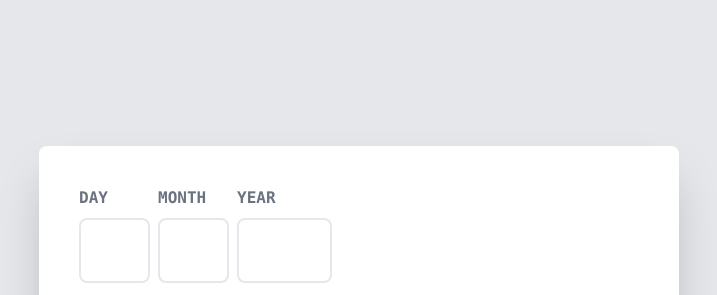
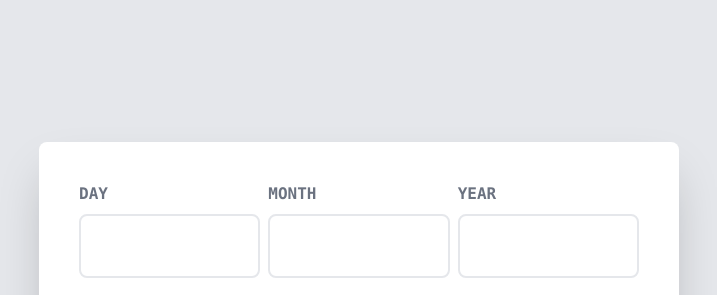
Before and after one commit to dipu-sah/js_age_cacluator, a plain HTML site: page index.html in a window 1280 px wide. Shown: the top 295 px of the page, without its empty margins (281-998 px from the left). Drawn offline with nearby package versions, Linux system fonts and the light colour scheme.

```diff
--- a/assets/js/script.js
+++ b/assets/js/script.js
@@ -45,20 +45,20 @@
           new Date(`${target.month}/${target.day}/${target.year}`).getTime();
         numberOfDays /= 1000 * 3600 * 24;
         numberOfDays = Math.ceil(numberOfDays);
-        console.log(numberOfDays);
+        // console.log(numberOfDays);
         ageInYearsPreviewContainer.textContent = Math.floor(numberOfDays / 365)
           .toString()
           .padStart(2, 0);
 
         numberOfDays %= 365;
-        console.log(numberOfDays);
+        // console.log(numberOfDays);
 
         ageInMontsPreviewContainer.textContent = Math.floor(numberOfDays / 30)
           .toString()
           .padStart(2, 0);
 
         numberOfDays %= 30;
-        console.log(numberOfDays);
+        // console.log(numberOfDays);
 
         ageInDaysPreviewContainer.textContent = Math.ceil(numberOfDays)
           .toString()
--- a/index.html
+++ b/index.html
@@ -36,8 +36,7 @@
       }
 
       /* Firefox */
-      input[type="number"] {
-        -moz-appearance: textfield;
+      input {
         box-sizing: border-box;
         padding: 1rem;
         font-size: 1.2rem;
@@ -50,38 +49,28 @@
     <main
       class="card_container h-full bg-white shadow-2xl rounded-lg box-border p-10 rounded-br-[8rem] font-bold flex flex-col gap-4 md:w-1/2 w-[80%]"
     >
-      <section class="input_containers flex flex-row h-24 gap-2">
-        <label class="flex flex-col h-full gap-2 text-gray-500">
+      <section class="input_containers flex flex-row min-h-24 gap-2">
+        <label class="flex flex-col gap-2 text-gray-500">
           DAY
           <input
             id="day_input"
-            class="border-solid border-2 border-grey grow rounded-lg font-bold text-black w-full"
-            type="number"
-            max="31"
-            min="1"
-            z
+            class="border-solid border-2 border-grey rounded-lg font-bold text-black w-full box-border px-2 h-16"
           />
           <span></span>
         </label>
-        <label class="flex flex-col h-full gap-2 text-gray-500">
+        <label class="flex flex-col gap-2 text-gray-500">
           MONTH
           <input
             id="month_input"
-            type="number"
-            max="12"
-            min="1"
-            class="border-solid border-2 border-grey grow rounded-lg font-boldtext-black w-full"
+            class="border-solid border-2 border-grey rounded-lg font-boldtext-black w-full box-border px-2 h-16"
           />
           <span></span>
         </label>
-        <label class="flex flex-col h-full gap-2 text-gray-500">
+        <label class="flex flex-col gap-2 text-gray-500">
           YEAR
           <input
             id="year_input"
-            type="number"
-            min="1805"
-            max="2023"
-            class="border-solid border-2 border-grey grow rounded-lg font-bold text-black w-full"
+            class="border-solid border-2 border-grey rounded-lg font-bold text-black w-full box-border px-2 h-16"
           />
           <span></span>
         </label>
```
